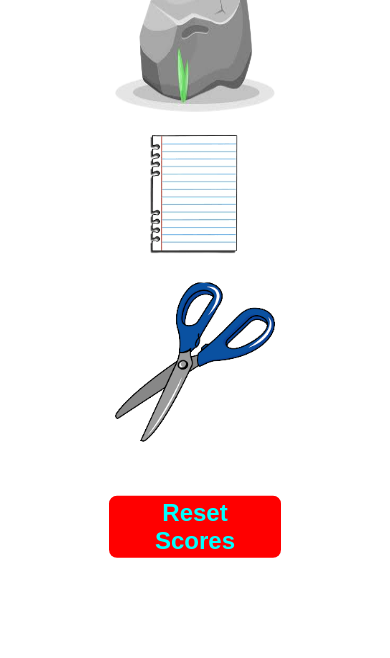
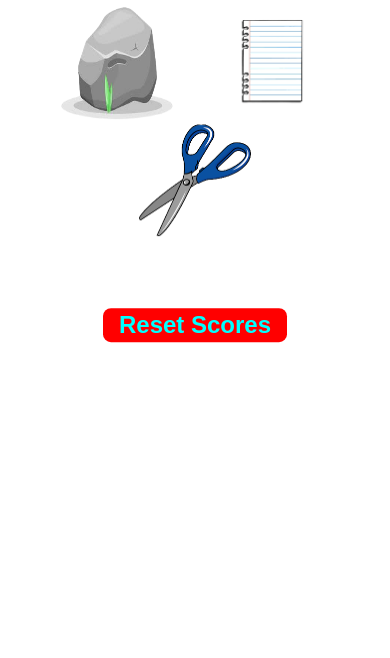
Before and after one commit to Krishna573821/Stone_Paper_Scissor, a plain HTML site: page index.html in a window 390 px wide. Shown: the part 202-860 px from the top of the page. Drawn offline with Linux system fonts and the light colour scheme.

Commit message:
Third Commit

```diff
--- a/index.html
+++ b/index.html
@@ -9,10 +9,11 @@
   <body>
     <div class="mainContainer">
       <h1>CHOOSE ONE</h1>
-
-      <button onclick="clicked(1)"><img src="images/stone.png" alt="Stone Image"></button>
-      <button onclick="clicked(2)"><img src="images/Paper.png" alt="Stone Image"></button>
-      <button onclick="clicked(3)"><img src="images/Scissor.png" alt="Scissor Image"></button>
+      <div class="images">
+        <button onclick="clicked(1)"><img src="images/stone.png" alt="Stone Image"></button>
+        <button onclick="clicked(2)"><img src="images/Paper.png" alt="Stone Image"></button>
+        <button onclick="clicked(3)"><img src="images/Scissor.png" alt="Scissor Image"></button>
+      </div>
 
       <br />
       <br />
--- a/styles.css
+++ b/styles.css
@@ -4,6 +4,7 @@ body{
 }
 
 .mainContainer{
+    width: 100%;
     position: absolute;
     top: 30%;
     left: 50%;
@@ -26,9 +27,23 @@ button:active{
     scale:0.8
 }
 
+.images{
+    display: flex;
+    flex-wrap: wrap;
+    justify-content: center;
+    align-items: center;
+}
+
 img{
     height: 10rem;
     width: 10rem;
+}
+
+@media screen and (max-width: 720px) {
+    img{
+        height: 7rem;
+        width: 7rem;
+    }
 }
 
 p{
```
